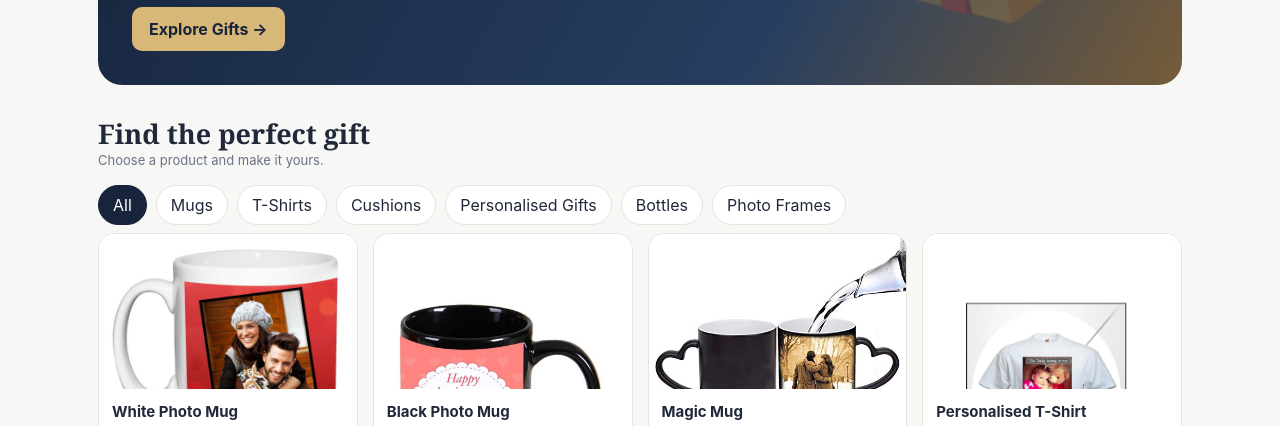
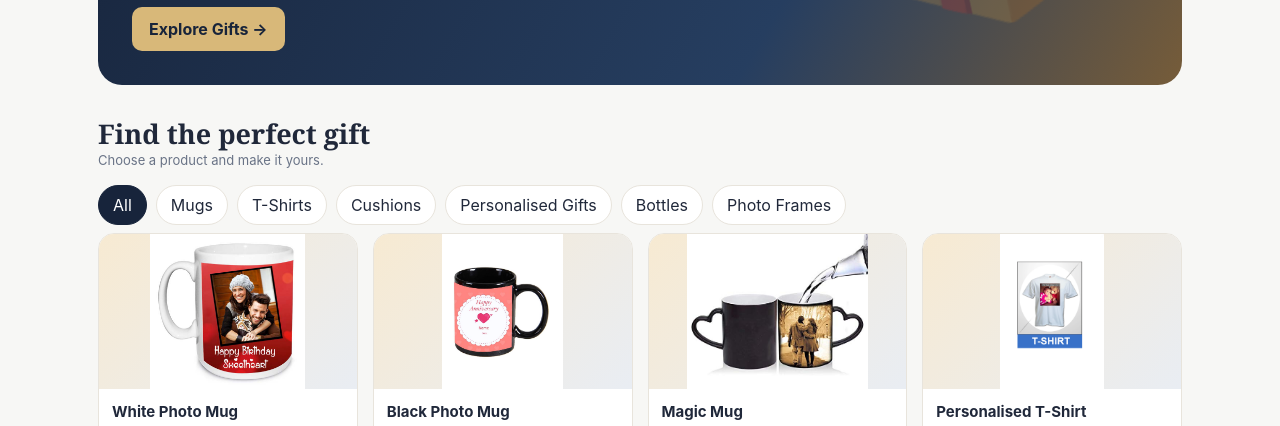
Before and after one commit to ravisagar8/sri-shankar-personalised-gift-store, a plain HTML site: page index.html in a window 1280 px wide. Shown: the part 367-793 px from the top of the page. Drawn offline with Linux system fonts and the light colour scheme.

Commit message:
Update index.html

```diff
--- a/index.html
+++ b/index.html
@@ -26,6 +26,20 @@ footer{background:var(--navy);color:#fff;text-align:center;padding:26px 18px}foo
 #adminPanel{display:none}.admin-note{background:#fff7e8;border:1px solid #f1dfb9;padding:12px;border-radius:10px;font-size:12px;color:#66502a}
 @media(max-width:800px){.grid{grid-template-columns:repeat(2,minmax(0,1fr))}.product-art{height:135px}.info-strip{grid-template-columns:1fr}.hero{padding:27px 22px}.hero:after{right:-8%;opacity:.12}}
 @media(max-width:420px){header{padding:12px}.brand strong{font-size:13px}.logo-img{width:48px;height:48px}.brand small{font-size:8px}.pill{padding:8px 10px;font-size:12px}.grid{gap:10px}.product-info{padding:10px}}
+/* FIX PRODUCT IMAGE DISPLAY */
+.product-art {
+    display: flex;
+    align-items: center;
+    justify-content: center;
+    overflow: hidden;
+}
+
+.product-art img {
+    width: 100%;
+    height: 100%;
+    object-fit: contain;
+    display: block;
+}
 </style>
 </head>
 <body>
```
